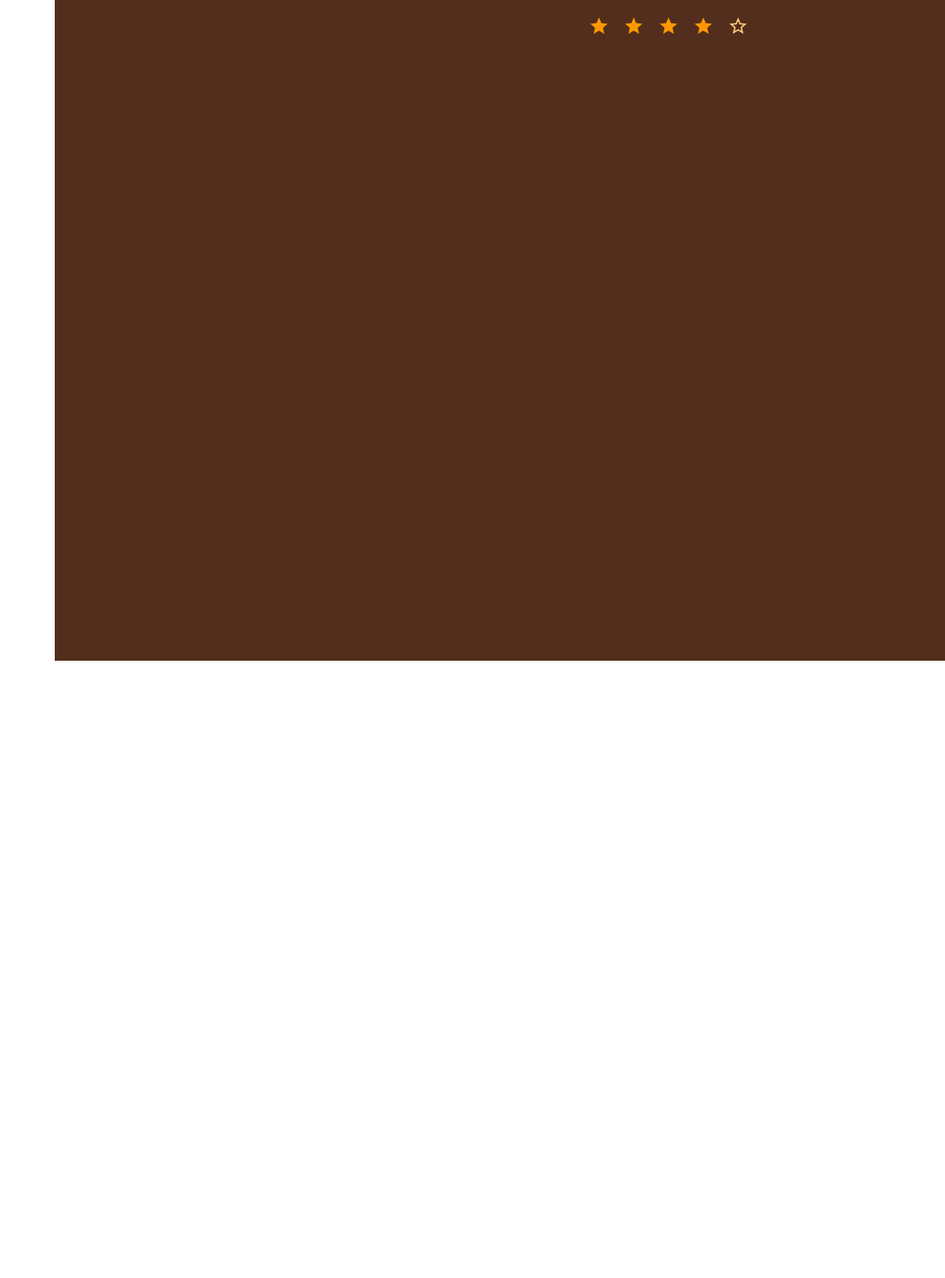
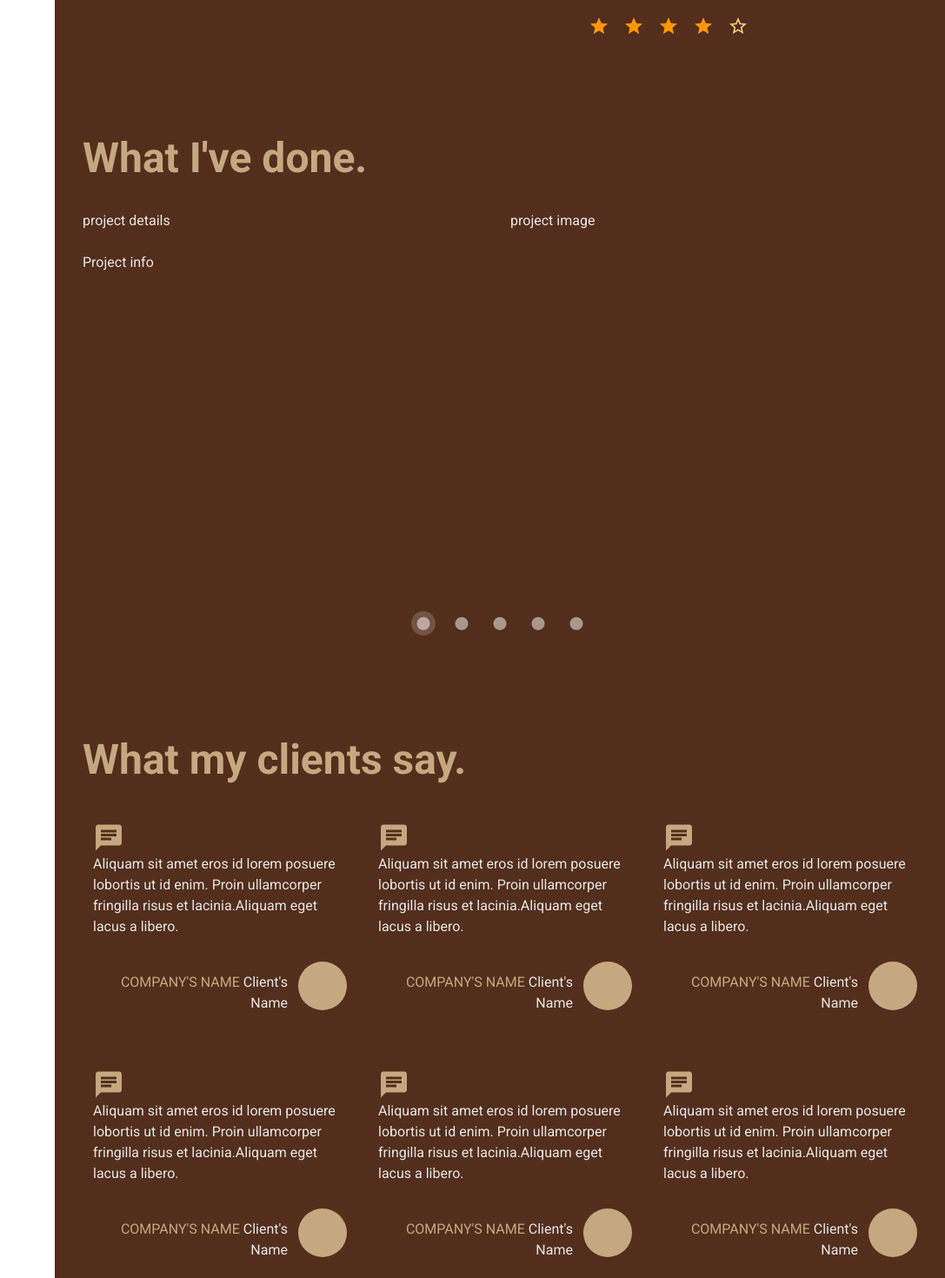
Before and after one commit to rafaelflorespereira/portfolio-vuetify, a Vue app: page / in a window 1280 px wide. Shown: the part 4040-5510 px from the top of the page at 87% size, without its empty margins (193-1280 px from the left). Before the commit the page ends 4800 px from the top, so only its background shows below. Built offline with nearby package versions, Linux system fonts and the light colour scheme.

Commit message:
added clients area

```diff
--- a/src/components/Whoiam.vue
+++ b/src/components/Whoiam.vue
@@ -144,6 +144,74 @@
       </v-col>
       <v-spacer></v-spacer>
     </v-row>
+    <div class="class u-bottom-spacing"></div>
+
+    <v-row>
+      <v-col>
+        <h1 class="viewport">What I've done.</h1>
+      </v-col>
+    </v-row>
+
+    <v-row>
+      <v-col>
+        <v-carousel dark hide-delimiter-background :show-arrows="false">
+          <v-carousel-item v-for="i in 5" :key="i">
+            <v-row>
+              <v-col>
+                <v-row>
+                  <v-col>
+                    project details
+                  </v-col>
+                </v-row>
+                <v-row>
+                  <v-col>
+                    Project info
+                  </v-col>
+                </v-row>
+              </v-col>
+              <v-col>
+                project image
+              </v-col>
+            </v-row>
+          </v-carousel-item>
+        </v-carousel>
+      </v-col>
+    </v-row>
+    <div class="class u-bottom-spacing"></div>
+
+    <v-row>
+      <v-col>
+        <h1 class="viewport">What my clients say.</h1>
+      </v-col>
+    </v-row>
+    <v-row>
+      <v-col cols="4" v-for="i in 9" :key="i">
+        <v-col>
+          <v-icon large :color="colors.primary">
+            mdi-message-text
+          </v-icon>
+          <p>
+            Aliquam sit amet eros id lorem posuere lobortis ut id enim. Proin
+            ullamcorper fringilla risus et lacinia.Aliquam eget lacus a libero.
+          </p>
+        </v-col>
+        <v-col>
+          <v-row justify="end">
+            <v-col align="end">
+              <p><span class="highlight">Company's Name</span> Client's Name</p>
+            </v-col>
+
+            <v-avatar :color="colors.primary" size="56"></v-avatar>
+          </v-row>
+        </v-col>
+      </v-col>
+    </v-row>
+
+    <v-row>
+      <v-col>
+        <h1 class="viewport">Let's talk.</h1>
+      </v-col>
+    </v-row>
   </v-container>
 </template>
 
@@ -214,7 +282,7 @@ export default {
 <style>
 .header {
   background-color: #532e1c;
-  height: 500vh;
+  height: 700vh;
 }
 .col {
   color: #e6e6e6;
```
